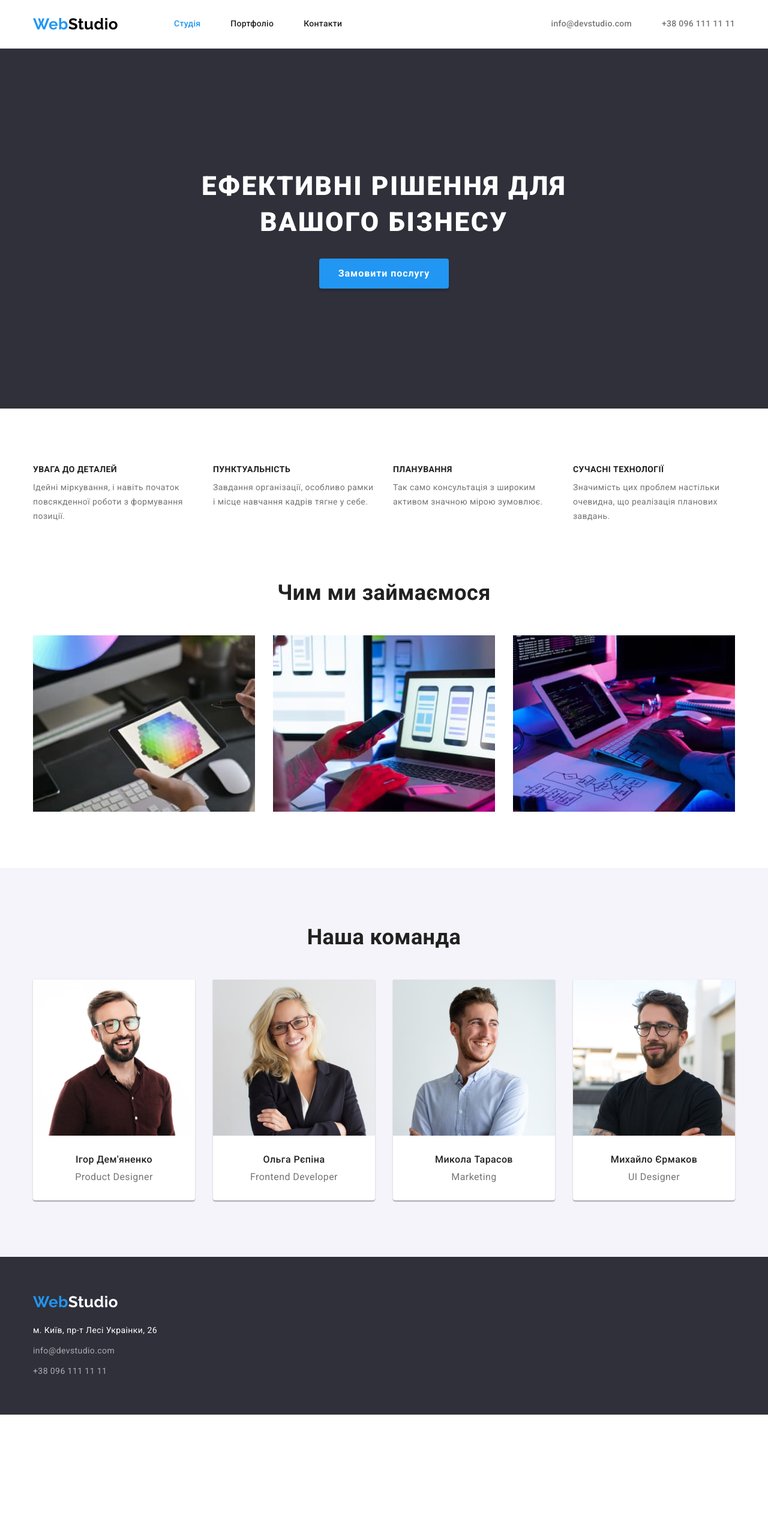
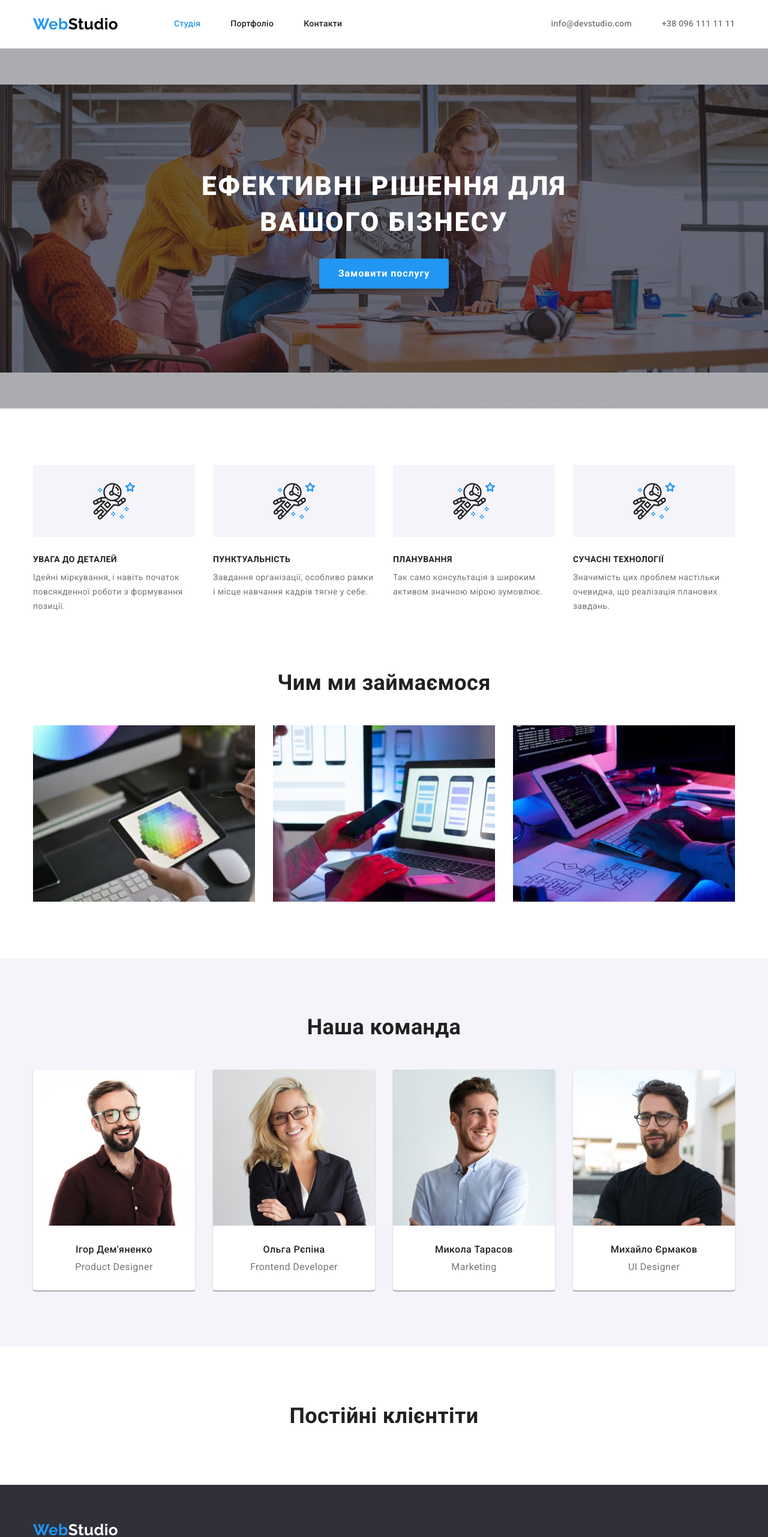
Before and after one commit to petrenkodmytro/goit-markup-hw-03, a plain HTML site: page index.html in a window 1280 px wide. Shown: the top 2562 px of the page at 60% size. Before the commit the page ends 2358 px from the top, so only its background shows below. Drawn offline with nearby package versions, Linux system fonts and the light colour scheme.

Commit message:
Сетка товаров сgap. Добавлен фон героя.

```diff
--- a/css/style.css
+++ b/css/style.css
@@ -37,7 +37,8 @@ img {
   height: auto;
 }
 
-ul, ol {
+ul,
+ol {
   padding: 0;
   margin: 0;
 }
@@ -57,7 +58,6 @@ button {
 
 .list {
   list-style-type: none;
-
 }
 
 .visually-hidden {
@@ -141,10 +141,14 @@ button {
 /* ----------hero---------- */
 
 .hero {
-  /* height: 600px; */
+  max-width: 1600px;
   padding: 200px 0;
-  background-color: var(--brand-bg-color);
+  margin: 0 auto;
   text-align: center;
+  background-image: linear-gradient(rgba(47, 48, 58, 0.4), rgba(47, 48, 58, 0.4)), url(/images/hero-bg.jpg);
+  background-size: contain;
+  background-repeat: no-repeat;
+  background-position: center;
 }
 
 .hero-title {
@@ -191,15 +195,23 @@ button {
 
 .advantages-list {
   display: flex;
+  gap: 30px;
 }
 
 .advantages-list .item {
-  width: 270px;
-  margin-right: 30px;
+  width: calc((100% - 3 * 30px) / 4);
 }
 
-.advantages-list .item:last-child {
-  margin-right: 0px;
+.advantages-list .item::before {
+  content: "";
+  display: block;
+  height: 120px;
+  margin-bottom: 30px;
+  background-image: url(../images/advantages-astronaut.svg);
+  background-size: 70 px;
+  background-repeat: no-repeat;
+  background-position: center;
+  background-color: var(--bg-color-btn-filter);
 }
 
 .advantages-list-title {
@@ -231,15 +243,11 @@ button {
 
 .work-list {
   display: flex;
+  gap: 30px;
 }
 
 .work-list .item {
-  width: 370px;
-  margin-right: 30px;
-}
-
-.work-list .item:last-child {
-  margin-right: 0;
+  width: calc((100% - 2 * 30px) / 3);
 }
 
 /* ----------team---------- */
@@ -259,11 +267,11 @@ button {
 
 .team-list {
   display: flex;
+  gap: 30px;
 }
 
 .team-list-item {
-  width: 270px;
-  margin-right: 30px;
+  width: calc((100% - 3 * 30px) / 4);
   background-color: var(--secondary-bg-color);
   box-shadow: 0px 1px 3px rgba(0, 0, 0, 0.12), 0px 1px 1px rgba(0, 0, 0, 0.14), 0px 2px 1px rgba(0, 0, 0, 0.2);
   border-radius: 0px 0px 4px 4px;
@@ -271,10 +279,6 @@ button {
 
 .team-content {
   padding: 30px 0;
-}
-
-.team-list-item:last-child {
-  margin-right: 0;
 }
 
 .team-list-title {
@@ -290,6 +294,19 @@ button {
   font-size: 16px;
   line-height: 1.19;
   color: var(--secondary-color);
+}
+
+/* ----------clients---------- */
+
+.clients {
+  padding: 94px 0;
+}
+
+.clients-title {
+  font-weight: 700;
+  font-size: 36px;
+  line-height: 1.17;
+  text-align: center;
 }
 
 /* ----------filter---------- */
@@ -331,19 +348,11 @@ button {
 .cads-list {
   display: flex;
   flex-wrap: wrap;
+  gap: 30px;
 }
 
 .cads-list .item {
-  margin-right: 30px;
-  margin-bottom: 30px;
-}
-
-.cads-list .item:nth-child(3n) {
-  margin-right: 0;
-}
-
-.cads-list .item:nth-last-child(-n + 3) {
-  margin-bottom: 0;
+  width: calc((100% - 2 * 30px) / 3);
 }
 
 .cads-list-item {
--- a/index.html
+++ b/index.html
@@ -115,6 +115,11 @@
           </ul>
         </div>
       </section>
+      <section class="clients">
+        <div class="container">
+          <h2 class="clients-title">Постійні клієнтіти</h2>
+        </div>
+      </section>
     </main>
 
     <footer class="footer">
```
Also changed, not shown: images/advantages-antenna.svg (added), images/advantages-astronaut.svg (added), images/advantages-clock.svg (added), images/advantages-diagram.svg (added), images/hero-bg.jpg (added), images/icon-facebook.svg (added), images/icon-instagram.svg (added), images/icon-linkedin.svg (added), images/icon-mail.svg (added), images/icon-smartphone.svg (added), images/icon-twitter.svg (added), images/logo-company-1.svg (added), images/logo-company-2.svg (added), images/logo-company-3.svg (added), 3 more files.
